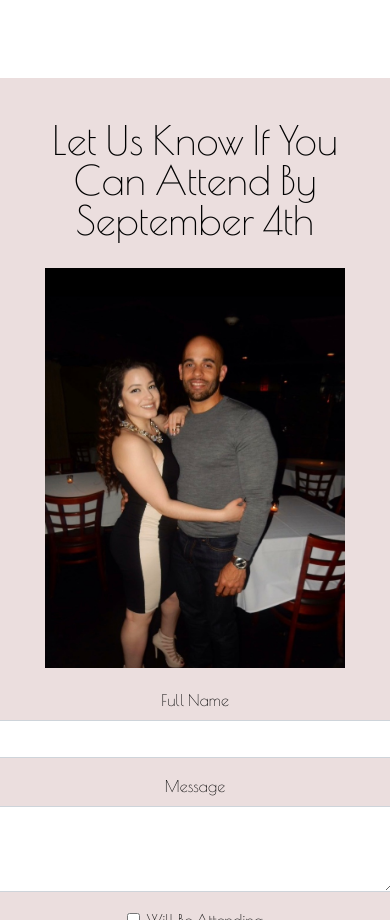
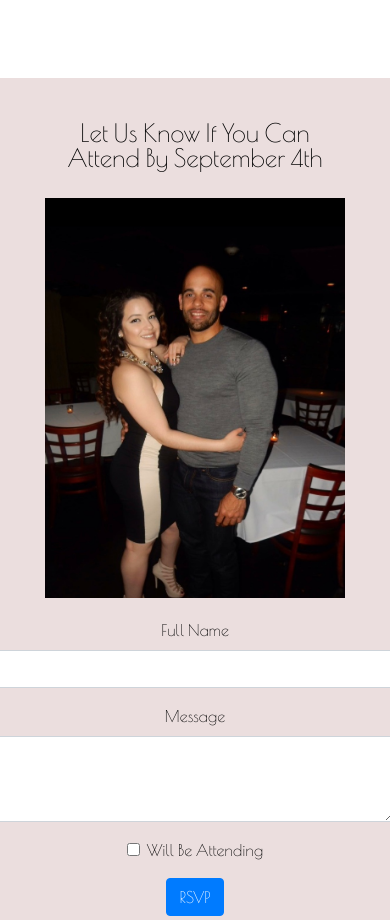
Before and after one commit to jetsgreen/evite, a plain HTML site: page index.html in a window 390 px wide. Shown: the part 5760-6680 px from the top of the page. Drawn offline with nearby package versions, Linux system fonts and the light colour scheme; a web font is replaced by a local one.

Commit message:
fixed font on rsvp header

```diff
--- a/css/mobile.css
+++ b/css/mobile.css
@@ -88,6 +88,8 @@
         margin-top: 20px;
         width: 400px;
     }
-
+   .rsvp-title{
+       font-size: 25px;
+   }
 
 }
--- a/css/rsvp.css
+++ b/css/rsvp.css
@@ -77,3 +77,6 @@ img{
 #rsvp-header{
     padding: 10px;
 }
+.rsvp-title{
+    font-size: 40px;
+}
--- a/index.html
+++ b/index.html
@@ -166,7 +166,7 @@
     <section id="rsvp">
         <div class="rsvp-container">
             <div id="rsvp-header">
-                <h1>Let Us Know If You Can Attend By September 4th</h1>
+                <h1 class="rsvp-title">Let Us Know If You Can Attend By September 4th</h1>
             </div>
             <div class="grid-container">
                 <div class="rsvp-img">
```
